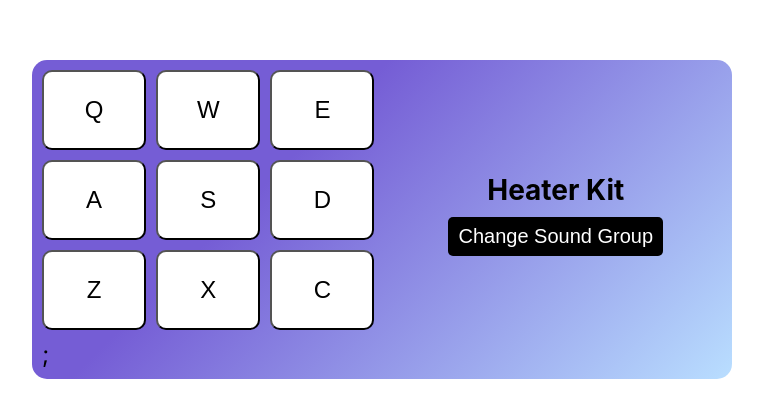
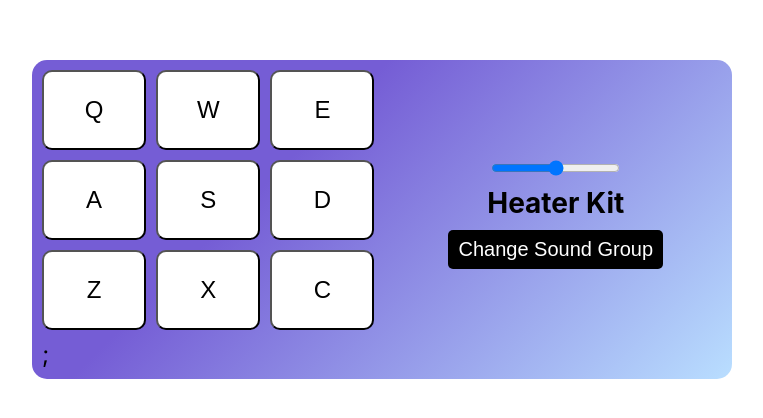
Before and after one commit to CanOguzz/react-drum-machine, a React (Create React App) app: page / in a window 1280 px wide. Shown: the part 216-634 px from the top of the page, without its empty margins (258-1021 px from the left). Built offline with nearby package versions, Linux system fonts and the light colour scheme.

Commit message:
Fix formatting and add volume control, props added

```diff
--- a/src/Components/DrumMachine/DrumMachine.jsx
+++ b/src/Components/DrumMachine/DrumMachine.jsx
@@ -125,7 +125,7 @@ const soundsGroup = {
   smoothPianoKit: secondSoundsGroup,
 };
 
-const KeyboardKey = ({ play, sound: { id,keyTrigger, url } }) => {
+const KeyboardKey = ({ play, sound: { id, keyTrigger, url } }) => {
   const handleKeydown = (e) => {
     if (e.keyCode === keyTrigger.charCodeAt(0)) {
       play(keyTrigger, id);
@@ -140,7 +140,7 @@ const KeyboardKey = ({ play, sound: { id,keyTrigger, url } }) => {
   }, []);
 
   return (
-    <button className="drum-pad" onClick={() => play(keyTrigger,id)}>
+    <button className="drum-pad" onClick={() => play(keyTrigger, id)}>
       <audio className="clip" src={url} id={keyTrigger}></audio>
       {keyTrigger}
     </button>
@@ -159,9 +159,18 @@ const Keyboard = ({ play, sounds }) => {
   );
 };
 
-const DrumControle = ({ name,changeSoundGroup }) => {
+const DrumControle = ({ name, changeSoundGroup, volume, handleVolumeChange }) => {
   return (
     <div className="controle">
+
+      <input
+        max="1"
+        min="0"
+        step="0.01"
+        type="range"
+        value={volume}
+        onChange={handleVolumeChange}
+      />
       <h2 id="display">{name}</h2>
       <button onClick={changeSoundGroup}>Change Sound Group</button>
     </div>
@@ -197,7 +206,10 @@ const DrumMachine = () => {
     <div id="drum-machine">
       <div className="wrapper">
         <Keyboard play={play} sounds={sounds} />
-        <DrumControle name={soundName || soundsName[soundType]}changeSoundGroup={changeSoundGroup} />
+        <DrumControle
+          name={soundName || soundsName[soundType]}
+          changeSoundGroup={changeSoundGroup}
+        />
       </div>
     </div>
   );
```
